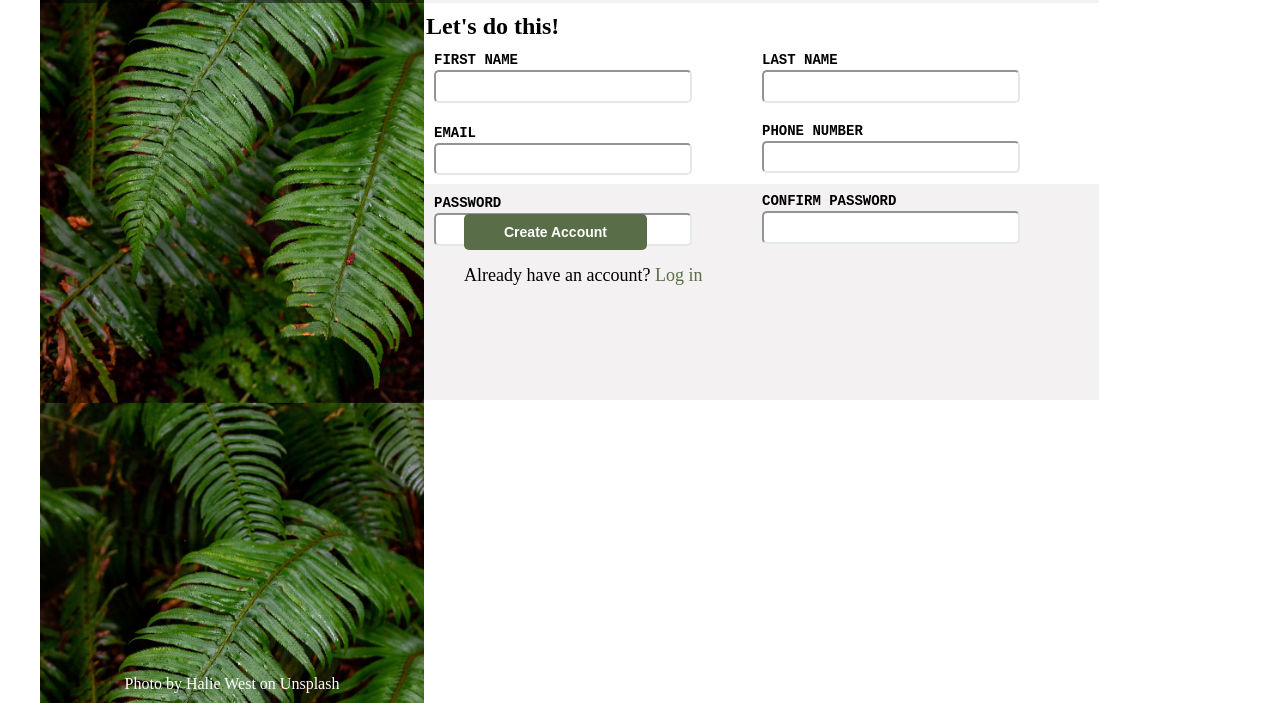
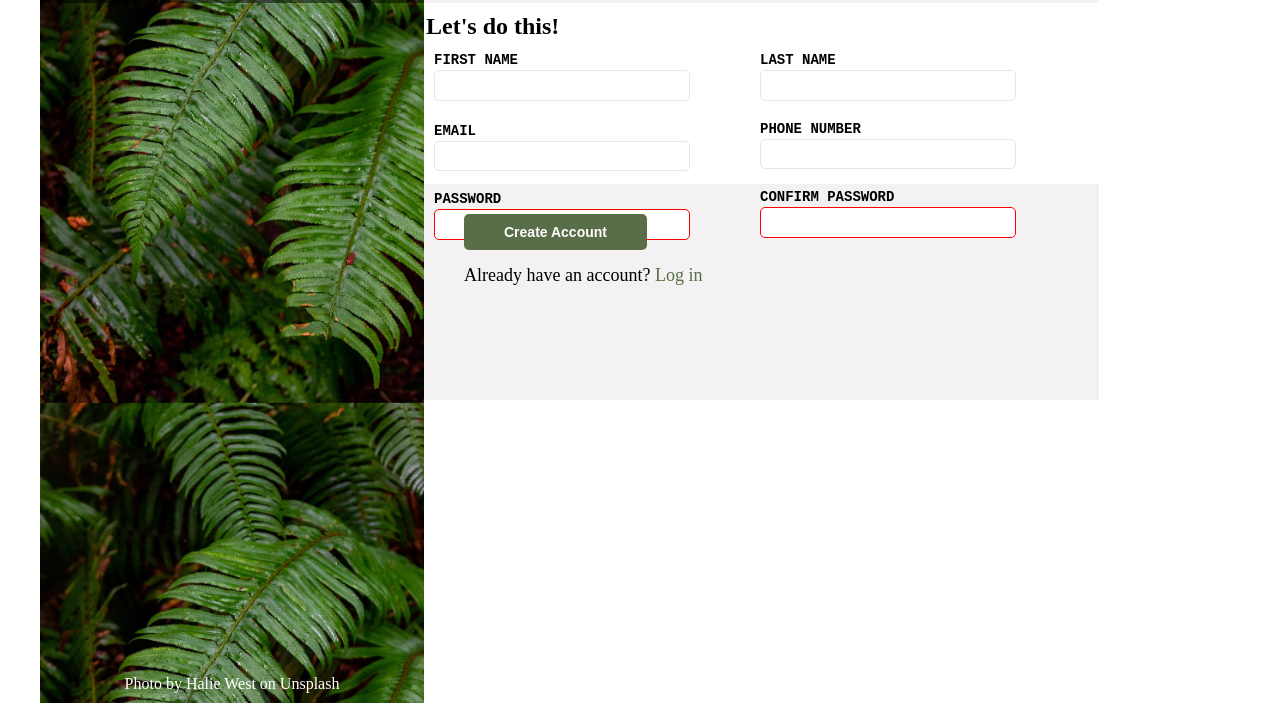
Before and after one commit to philalexforbes/sign-up-form, a plain HTML site: page index.html in a window 1280 px wide. Shown: the part 197-900 px from the top of the page. Drawn offline with Linux system fonts and the light colour scheme.

Commit message:
finishing work

```diff
--- a/index.html
+++ b/index.html
@@ -67,7 +67,7 @@
                                     <label for="password">PASSWORD</label>
                                 </div>
                                 <div class="password-input">
-                                    <input type="password" id="password" name="password">
+                                    <input type="password" id="password" name="password" required min="6" max="20" required>
                                 </div>
                             </div>
                         </div>
@@ -93,7 +93,7 @@
                                     <label for="confirm_password">CONFIRM PASSWORD</label>
                                 </div>
                                 <div class="confimr-password-input">
-                                    <input type="password" id="confirm_password" name="confirm_password">
+                                    <input type="password" id="confirm_password" name="confirm_password" required min="6" max="20" >
                                 </div>
                             </div>
                         </div>
--- a/style.css
+++ b/style.css
@@ -164,6 +164,10 @@ input:invalid {
     border: red 1px solid;
 }
 
+input:valid {
+    border: #E5E7EB 1px solid;
+}
+
 button {
     background-color: #596D48;
     border: 0;
```
